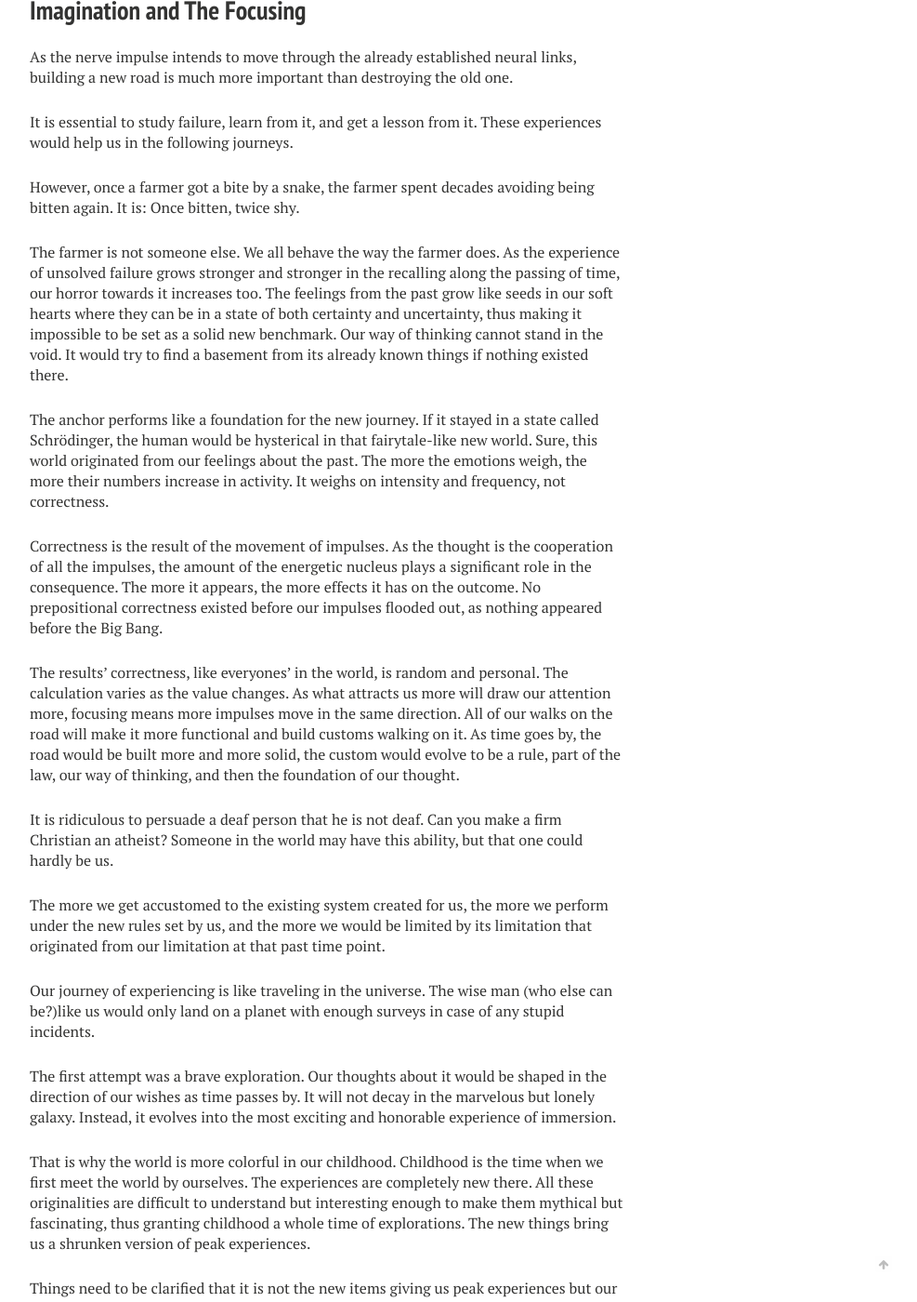
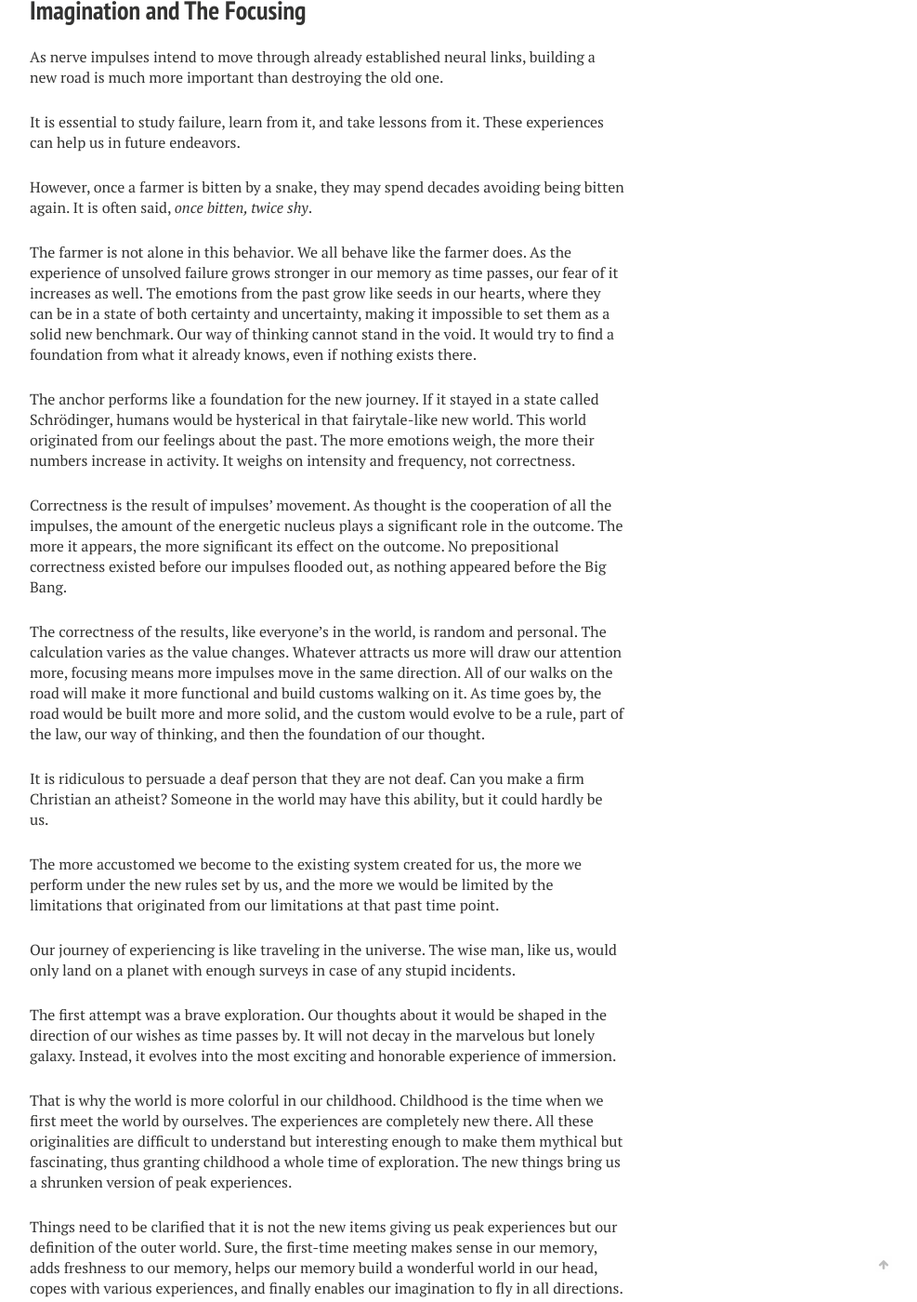
Before and after one commit to jarynzhang/jarynzhang.github.io, a Jekyll site: the page built from _posts/2023-01-01-未单发文章存档02.md, in a window 1280 px wide and 1400 px high, scrolled down 5475 px. Shown: the whole window at 93% size, without its empty margins (288-1275 px from the left). Built offline with Jekyll 4.4.1, drawn with Linux system fonts in a browser that asks for light colours; nearby versions of some CDN libraries; our own code applies the rules of GitHub Pages for plain Markdown files; some of the changed text lies outside the part shown.

Commit message:
02 updated

```diff
--- a/_posts/2023-01-01-未单发文章存档02.md
+++ b/_posts/2023-01-01-未单发文章存档02.md
@@ -181,103 +181,57 @@ NO.3
 
 
 
-As the nerve impulse intends to move through the already established neural links, building a new road is much more important than destroying the old one.
+As nerve impulses intend to move through already established neural links, building a new road is much more important than destroying the old one.
 
+It is essential to study failure, learn from it, and take lessons from it. These experiences can help us in future endeavors.
 
+However, once a farmer is bitten by a snake, they may spend decades avoiding being bitten again. It is often said, *once bitten, twice shy*.
 
-It is essential to study failure, learn from it, and get a lesson from it. These experiences would help us in the following journeys.
+The farmer is not alone in this behavior. We all behave like the farmer does. As the experience of unsolved failure grows stronger in our memory as time passes, our fear of it increases as well. The emotions from the past grow like seeds in our hearts, where they can be in a state of both certainty and uncertainty, making it impossible to set them as a solid new benchmark. Our way of thinking cannot stand in the void. It would try to find a foundation from what it already knows, even if nothing exists there.
 
+The anchor performs like a foundation for the new journey. If it stayed in a state called Schrödinger, humans would be hysterical in that fairytale-like new world. This world originated from our feelings about the past. The more emotions weigh, the more their numbers increase in activity. It weighs on intensity and frequency, not correctness.
 
+Correctness is the result of impulses' movement. As thought is the cooperation of all the impulses, the amount of the energetic nucleus plays a significant role in the outcome. The more it appears, the more significant its effect on the outcome. No prepositional correctness existed before our impulses flooded out, as nothing appeared before the Big Bang.
 
-However, once a farmer got a bite by a snake, the farmer spent decades avoiding being bitten again. It is: Once bitten, twice shy.
+The correctness of the results, like everyone's in the world, is random and personal. The calculation varies as the value changes. Whatever attracts us more will draw our attention more, focusing means more impulses move in the same direction. All of our walks on the road will make it more functional and build customs walking on it. As time goes by, the road would be built more and more solid, and the custom would evolve to be a rule, part of the law, our way of thinking, and then the foundation of our thought.
 
+It is ridiculous to persuade a deaf person that they are not deaf. Can you make a firm Christian an atheist? Someone in the world may have this ability, but it could hardly be us.
 
+The more accustomed we become to the existing system created for us, the more we perform under the new rules set by us, and the more we would be limited by the limitations that originated from our limitations at that past time point.
 
-The farmer is not someone else. We all behave the way the farmer does. As the experience of unsolved failure grows stronger and stronger in the recalling along the passing of time, our horror towards it increases too. The feelings from the past grow like seeds in our soft hearts where they can be in a state of both certainty and uncertainty, thus making it impossible to be set as a solid new benchmark. Our way of thinking cannot stand in the void. It would try to find a basement from its already known things if nothing existed there.
-
-
-
-The anchor performs like a foundation for the new journey. If it stayed in a state called Schrödinger, the human would be hysterical in that fairytale-like new world. Sure, this world originated from our feelings about the past. The more the emotions weigh, the more their numbers increase in activity. It weighs on intensity and frequency, not correctness.
-
-
-
-Correctness is the result of the movement of impulses. As the thought is the cooperation of all the impulses, the amount of the energetic nucleus plays a significant role in the consequence. The more it appears, the more effects it has on the outcome. No prepositional correctness existed before our impulses flooded out, as nothing appeared before the Big Bang.
-
-
-
-The results' correctness, like everyones’ in the world, is random and personal. The calculation varies as the value changes. As what attracts us more will draw our attention more, focusing means more impulses move in the same direction. All of our walks on the road will make it more functional and build customs walking on it. As time goes by, the road would be built more and more solid, the custom would evolve to be a rule, part of the law, our way of thinking, and then the foundation of our thought.
-
-
-
-It is ridiculous to persuade a deaf person that he is not deaf. Can you make a firm Christian an atheist? Someone in the world may have this ability, but that one could hardly be us.
-
-
-
-The more we get accustomed to the existing system created for us, the more we perform under the new rules set by us, and the more we would be limited by its limitation that originated from our limitation at that past time point.
-
-
-
-Our journey of experiencing is like traveling in the universe. The wise man (who else can be?)like us would only land on a planet with enough surveys in case of any stupid incidents.
-
-
+Our journey of experiencing is like traveling in the universe. The wise man, like us, would only land on a planet with enough surveys in case of any stupid incidents.
 
 The first attempt was a brave exploration. Our thoughts about it would be shaped in the direction of our wishes as time passes by. It will not decay in the marvelous but lonely galaxy. Instead, it evolves into the most exciting and honorable experience of immersion.
 
+That is why the world is more colorful in our childhood. Childhood is the time when we first meet the world by ourselves. The experiences are completely new there. All these originalities are difficult to understand but interesting enough to make them mythical but fascinating, thus granting childhood a whole time of exploration. The new things bring us a shrunken version of peak experiences.
 
+Things need to be clarified that it is not the new items giving us peak experiences but our definition of the outer world. Sure, the first-time meeting makes sense in our memory, adds freshness to our memory, helps our memory build a wonderful world in our head, copes with various experiences, and finally enables our imagination to fly in all directions.
 
-That is why the world is more colorful in our childhood. Childhood is the time when we first meet the world by ourselves. The experiences are completely new there. All these originalities are difficult to understand but interesting enough to make them mythical but fascinating, thus granting childhood a whole time of explorations. The new things bring us a shrunken version of peak experiences.
+As time passes by, our experiences and memories increase. They develop into our preset stance. This preset stance would examine the new guys closely with their filters. To see the world by selecting the parts we believe, so can we build a new construction in our world of memory while avoiding conflicts with it.
 
+Conflict plays a significant role in our exploration. There is little of it in our childhood; of course, we could always drive on a road without obstacles.
 
-
-Things need to be clarified that it is not the new items giving us peak experiences but our definition of the outer world. Sure first-time meeting makes sense in our memory, adds freshness to our memory, helps our memory build a wonderful world in our head, copes with various experiences, and finally enables our imagination to fly in all directions.
-
-
-
-As time passes by, our experiences and memories increase. They develop to be our preset stance. This preset stance would examine the new guys closely with their filters. To see the world by selecting the parts we believe, so can we build a new construction in our world of memory while avoiding conflicts with it.
-
-
-
-Conflict plays a significant role in our exploration. There is little of it in our childhood, of course, we could always drive on a road without obstacles. Once we grew older, we must have absorbed enough information to form our opinions. 「People pleaser is also one' own choice」
-
-
+Once we grow older, we must have absorbed enough information to form our opinions. "People pleaser is also one's own choice".
 
 Holding a view itself would not be a big problem. The question is, we live in a world full of many people with various opinions, some of which can be very hostile. We are going to be hit hard there.
 
+Physically or spiritually, lessons won't make us comfortable, it's like someone punching us right in the face. We defend in diverse ways created by ourselves. It might be indifferent, soft, gentle, friendly, or hostile. No matter what object it would be, it is our unique solution in that specific situation. Though the strategies are distinctive, the goal is always the same - keep the current ecosystem solid and better.
 
-
-Physically or spiritually, lessons would not make us comfortable, it is like someone punching us right in the face. We defend in diverse ways created by ourselves. It might be indifferent, soft, gentle, friendly, or hostile. No matter what object it would be, it is our unique solution in that specific situation. Though the strategies are distinctive, the goal is always the same - keep the current ecosystem solid and better.
-
-
-
-Under this kind of understanding, we defend our precious property by attacking others, it is a zero-sum game here. We won because we defeated others. And we protect our wholeness by winning.
-
-
+Under this understanding, we defend our precious property by attacking others, it is a zero-sum game here. We won because we defeated others. And we protect our wholeness by winning.
 
 Are there any possibilities that are not a one-win game?
 
+Sure, we learn to have self-consciousness by nature, there is always a lot of stuff there and we will accumulate much more. As the past develops and evolves to be our opinions, it also elaborates a new version of us. Now, we are a combination of the original us and the information we accumulated (whether absorbed or not) since birth.
 
+It should be evolving continuously forever if not hit hard in the face. What stands before us is not the age, but the loss of the open mind we held while young.
 
-Sure we learn to have self-consciousness by nature, there is always a lot of stuff there, and will accumulate much more. As the past one develops and evolves to be our opinions, it also elaborates a new us with it. Now we are a combination of the original us and the information we accumulated (whether absorbed or not) since born.
+Once we come to a stage where we are enough of voices from outside, a new period emerges in our lovely life. This might be the first time we could conduct a conclusion by ourselves or, more accurately, the original us and the reason we got in our late life. If we mistake the mixed one as the original one and get a cognition about the mixed one, there comes the sentence - never forget why you started.
 
-
-
-It should be evolving continuously forever if not be hit hard in the face. What stands before us is not the age, but the loss of open mind we held while in youth.
-
-
-
-Once we come to a stage where we are enough of voices from outsides, a new period emerges in our lovely life. This might be the first time we could conduct a conclusion by ourselves, or more accurately the original us and the reason we got in our late life. If mistook the mixed one as the original one and got a cognition about the mixed one, there comes the sentence - never forget why you started.
-
-
-
-If we could keep in mind the difference between the original one and the mixed one all the time, it might be easier to ***clarify the real me***.
-
-
+If we could keep in mind the difference between the original one and the mixed one all the time, it might be easier to clarify the real me.
 
 However, clarification must be extremely hard by telling the difference between the original me and the mixed me. What can the original one be without these concepts, knowledge, stories, failures, successes, joys, agonies, happiness, and peace? It is an empty field without almost anything. Can you stand on nothingness?
 
-
-
-Here comes the ultimate question. Is it a void where nothing existed? If not, what is this thing? Is it a thing? Would it be something we can not understand? Could we finally understand it? If understood, what would happen? Is there any possibility we **understand** it in a distinctive strategy?
+Here comes the ultimate question. Is it a void where nothing existed? If not, what is this thing? Is it a thing? Would it be something we cannot understand? Could we finally understand it? If understood, what would happen? Is there any possibility we *understand* it in a distinctive strategy?
 
 
 
```
